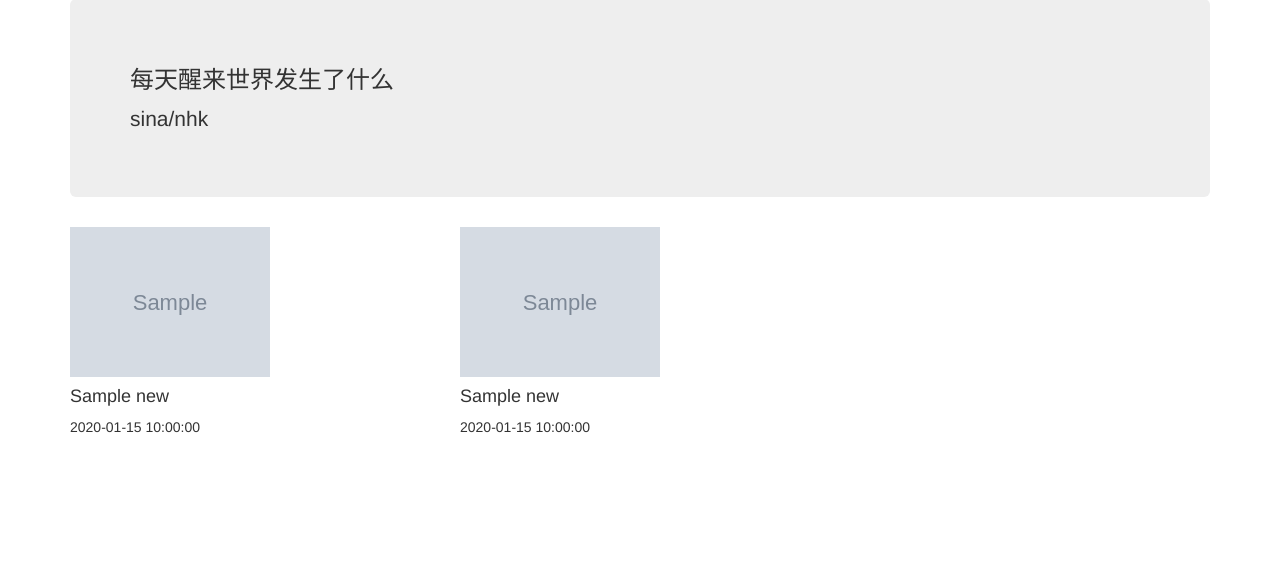
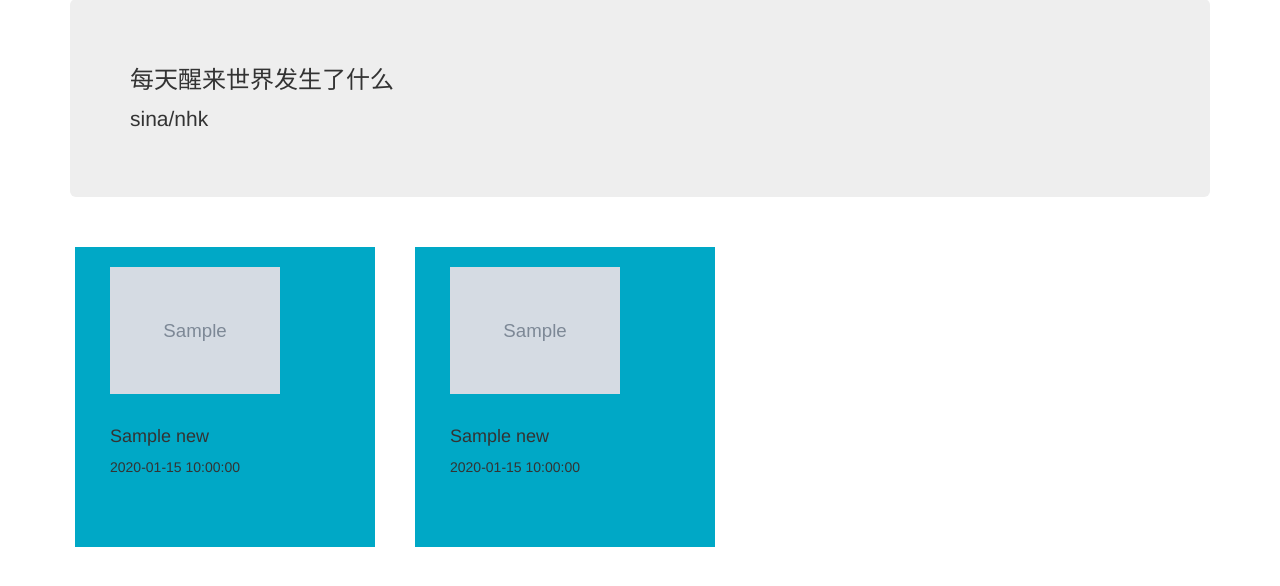
Before and after one commit to zhaogu0qing/topnews, a Flask app: page / in a window 1280 px wide. Shown: the part 129-715 px from the top of the page. Run offline with Flask 2, Linux system fonts and the light colour scheme; tables that the repository leaves empty hold one stand-in row (values such as "Sample post"); grey boxes marked "Sample" are stand-in pictures; a database or web service that is not in the repository returns one stand-in record (values such as "Sample title"); some libraries are stand-ins or nearby versions.

Commit message:
change index news show

```diff
--- a/app/static/css/main.css
+++ b/app/static/css/main.css
@@ -7,6 +7,33 @@ body {
   overflow-x: hidden; /* Prevent scroll on narrow devices */
 }
 
+.news {
+    width: 300px;
+    height: 300px;
+    margin: 20px;
+    background-color: #00a8c6;
+}
+
+.news_card {
+    max-width: 70%;
+    max-height: 70%;
+    margin: 20px;
+}
+
+.card_img {
+    width: 100%;
+    height: 150px;
+}
+
+.news img {
+    max-width: 90%;
+    max-height: 90%;
+}
+
+.card_down {
+    width: 100%;
+    height: 100px;
+}
 
 .profile-thumbnail {
     position: absolute;
@@ -114,8 +141,8 @@ div.flask-pagedown-preview h3 {
 }
 
 .post-body img {
-    max-width: 100%;
-    height: auto;
+    max-width: 80%;
+    max-height: 80%;
 }
 
 .post-body h1 {
--- a/app/templates/index.html
+++ b/app/templates/index.html
@@ -22,19 +22,21 @@
 
               {% for n in news %}
 
-                <div class="col-sm-4">
+                <div class="col-sm-4 news">
 
-                    <div class="card" style="width: 200px; height: 300px;">
+                    <div class="card news_card">
 
-                        <a href="news/news/{{ n._id }}">
+                        <div class="card_img">
+                            <a href="news/news/{{ n._id }}">
                                 {% if n.imgs %}
                             <img class="card-img-top img-responsive" src="{{ n.imgs[0] }}" alt="Card image cap">
                                 {% else %}
                             <img class="card-img-top img-responsive" src="{{ url_for('static', filename = 'image/default_news_img.png') }}" alt="Card image cap">
                                 {% endif %}
-                        </a>
+                            </a>
+                        </div>
 
-                        <div class="card-body">
+                        <div class="card-body card_down">
                             <h4 class="card-title">{{ n.title }}</h4>
                             <p class="card-text">{{ n.n_date }}</p>
                         </div>
```
